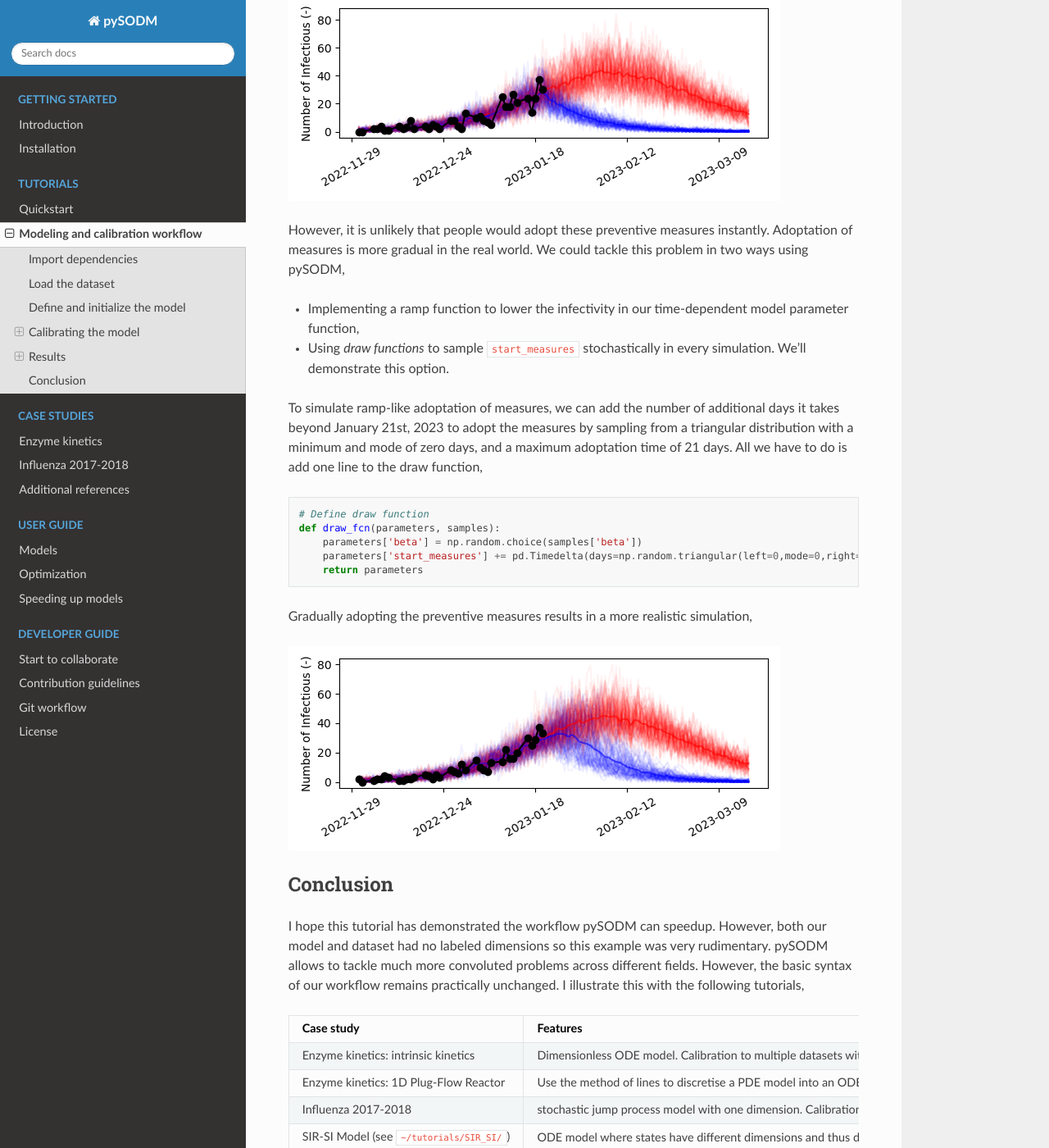
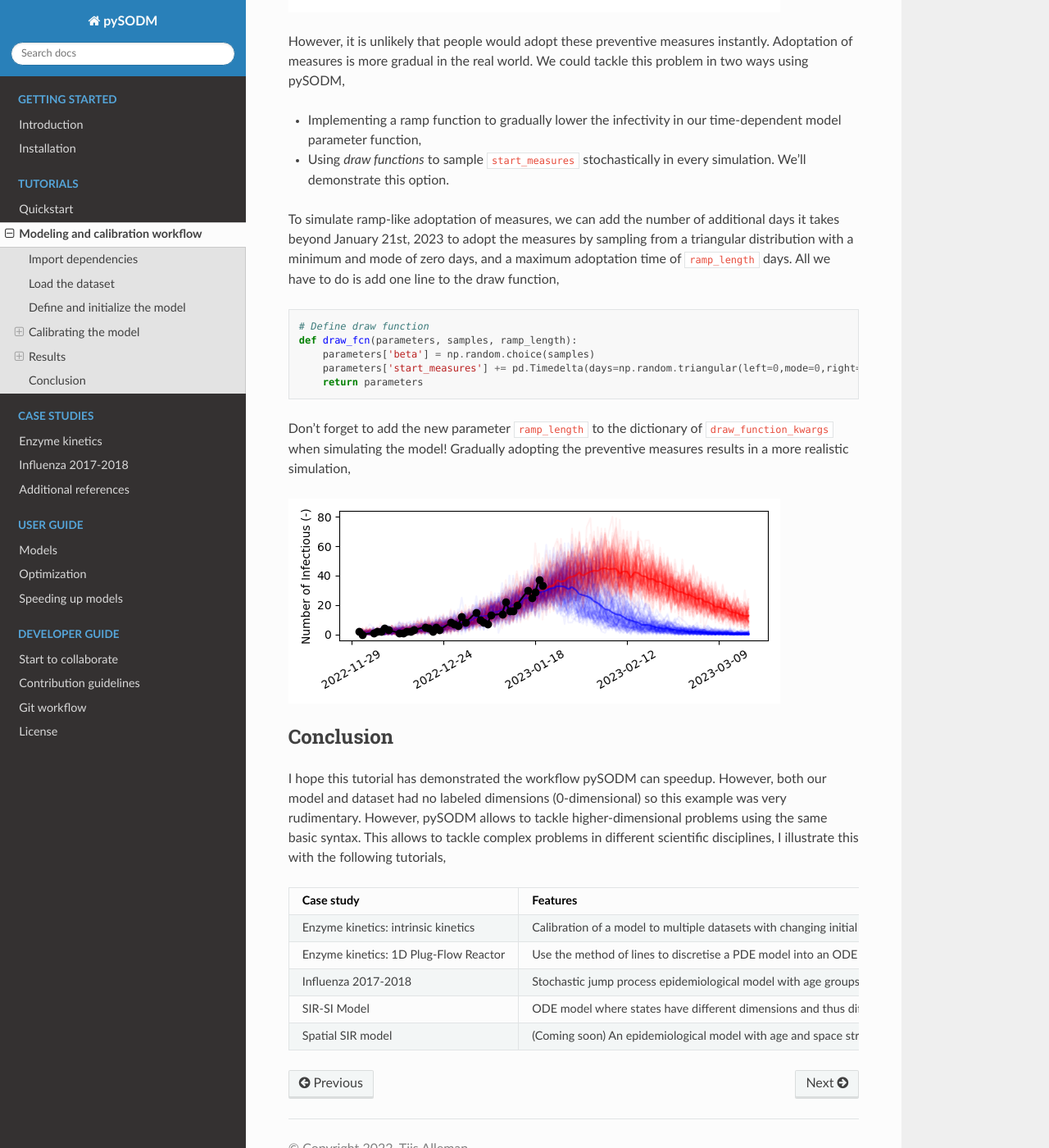
Before and after one commit to twallema/pySODM, a Sphinx documentation site: the page built from docs/workflow.md, in a window 1280 px wide and 1400 px high, scrolled down 13845 px. Shown: the whole window at 82% size. Built offline with Sphinx 7.4.7 and the Read the Docs theme 2.0.0, drawn with Linux system fonts in a browser that asks for light colours; some of the changed text lies outside the part shown.

Commit message:
further updates to workflow tutorial

````diff
--- a/docs/workflow.md
+++ b/docs/workflow.md
@@ -413,21 +413,11 @@
                      time_dependent_parameters={'beta': lower_infectivity})
 ```
 
-However, we would like to simulate that the reduction of the infectivity is not instantaneous but is gradual. This can be accomplished by extending our draw function to sample the start of the measures from a triangular distribution.
-
-```python
-# Define draw function
-def draw_fcn(parameters, samples, ramp_length):
-    parameters['beta'] = np.random.choice(samples)
-    parameters['start_measures'] += pd.Timedelta(days=np.random.triangular(left=0,mode=0,right=ramp_length))
-    return parameters
-```
-
 Next, we compare the simulations with and without the use of our time-dependent model parameter function.
 
 ```python
 # Simulate the model
-out_with = model_with.sim([d.index.min(), d.index.max()+pd.Timedelta(days=2*28)], N=50, draw_function=draw_fcn, draw_function_kwargs={'samples': samples_dict['beta'], 'ramp_length': 21} processes=processes)
+out_with = model_with.sim([d.index.min(), d.index.max()+pd.Timedelta(days=2*28)], N=50, draw_function=draw_fcn, draw_function_kwargs={'samples': samples_dict['beta']} processes=processes)
 
 # Add negative binomial observation noise
 out_with = add_negative_binomial_noise(out_with, alpha)
@@ -451,30 +441,31 @@
 ![scenario](/_static/figs/workflow/scenario.png)
 
 However, it is unlikely that people would adopt these preventive measures instantly. Adoptation of measures is more gradual in the real world. We could tackle this problem in two ways using pySODM,
-- Implementing a ramp function to lower the infectivity in our time-dependent model parameter function,
+- Implementing a ramp function to gradually lower the infectivity in our time-dependent model parameter function,
 - Using *draw functions* to sample `start_measures` stochastically in every simulation. We'll demonstrate this option.
 
-To simulate ramp-like adoptation of measures, we can add the number of additional days it takes beyond January 21st, 2023 to adopt the measures by sampling from a triangular distribution with a minimum and mode of zero days, and a maximum adoptation time of 21 days. All we have to do is add one line to the draw function,
+To simulate ramp-like adoptation of measures, we can add the number of additional days it takes beyond January 21st, 2023 to adopt the measures by sampling from a triangular distribution with a minimum and mode of zero days, and a maximum adoptation time of `ramp_length` days. All we have to do is add one line to the draw function,
 
 ```python
 # Define draw function
-def draw_fcn(parameters, samples):
-    parameters['beta'] = np.random.choice(samples['beta'])
-    parameters['start_measures'] += pd.Timedelta(days=np.random.triangular(left=0,mode=0,right=21))
+def draw_fcn(parameters, samples, ramp_length):
+    parameters['beta'] = np.random.choice(samples)
+    parameters['start_measures'] += pd.Timedelta(days=np.random.triangular(left=0,mode=0,right=ramp_length))
     return parameters
 ```
 
-Gradually adopting the preventive measures results in a more realistic simulation,
+Don't forget to add the new parameter `ramp_length` to the dictionary of `draw_function_kwargs` when simulating the model! Gradually adopting the preventive measures results in a more realistic simulation,
 
 ![scenario_gradual](/_static/figs/workflow/scenario_gradual.png)
 
 ### Conclusion
 
-I hope this tutorial has demonstrated the workflow pySODM can speedup. However, both our model and dataset had no labeled dimensions so this example was very rudimentary. pySODM allows to tackle much more convoluted problems across different fields. However, the basic syntax of our workflow remains practically unchanged. I illustrate this with the following tutorials,
+I hope this tutorial has demonstrated the workflow pySODM can speedup. However, both our model and dataset had no labeled dimensions (0-dimensional) so this example was very rudimentary. However, pySODM allows to tackle higher-dimensional problems using the same basic syntax. This allows to tackle complex problems in different scientific disciplines, I illustrate this with the following tutorials,
 
 | Case study                                     | Features                                                                                          |
 |------------------------------------------------|---------------------------------------------------------------------------------------------------|
-| Enzyme kinetics: intrinsic kinetics            | Dimensionless ODE model. Calibration to multiple datasets with changing initial conditions.       |
-| Enzyme kinetics: 1D Plug-Flow Reactor          | Use the method of lines to discretise a PDE model into an ODE model with one dimension.           |
-| Influenza 2017-2018                            | stochastic jump process model with one dimension. Calibration of a 1D model parameters on a 1D dataset.               |
-| SIR-SI Model (see `~/tutorials/SIR_SI/`)       | ODE model where states have different dimensions and thus different shapes.                       |
+| Enzyme kinetics: intrinsic kinetics            | Calibration of a model to multiple datasets with changing initial conditions.       |
+| Enzyme kinetics: 1D Plug-Flow Reactor          | Use the method of lines to discretise a PDE model into an ODE model and simulate it using pySODM.           |
+| Influenza 2017-2018                            | Stochastic jump process epidemiological model with age groups (1D model). Calibration of a 1D model parameter to a 1D dataset.               |
+| SIR-SI Model       | ODE model where states have different dimensions and thus different shapes.                       |
+| Spatial SIR model       | (Coming soon) An epidemiological model with age and space stratification (2D model).                       |
````
